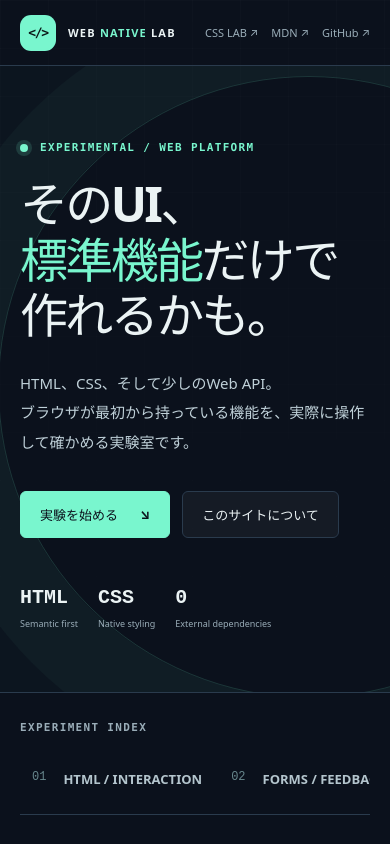
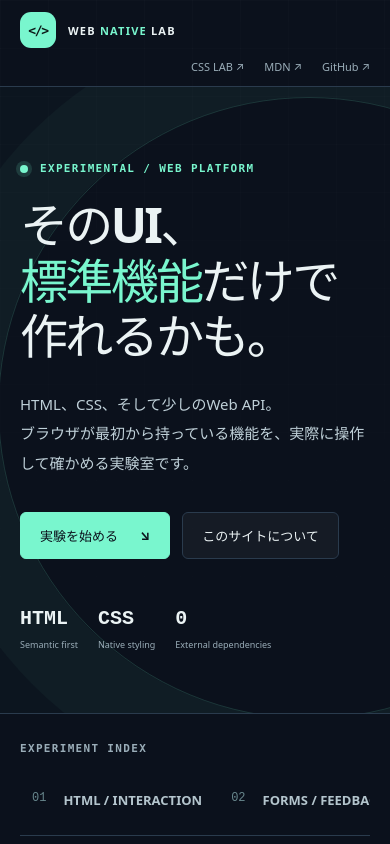
Before and after one commit to naoiw/web-native-lab, a plain HTML site: page public/index.html in a window 390 px wide. Shown: the top 844 px of the page. Drawn offline with Linux system fonts and the light colour scheme.

Commit message:
style: keep header links accessible on mobile

```diff
--- a/public/styles.css
+++ b/public/styles.css
@@ -230,3 +230,10 @@ button:focus-visible, a:focus-visible, input:focus-visible, summary:focus-visibl
   .base-select option { padding: 9px; border-radius: 4px; }
   .base-select option:hover { background: #294d52; }
 }
+
+/* Keep all three header links visible on narrow screens. */
+@media (max-width: 520px) {
+  .site-header { flex-wrap: wrap; column-gap: 10px; row-gap: 0; padding-top: 12px; }
+  .header-links { width: 100%; justify-content: flex-end; gap: 20px; padding-block: 11px 12px; }
+  .header-links a { font-size: 11px; white-space: nowrap; }
+}
```
